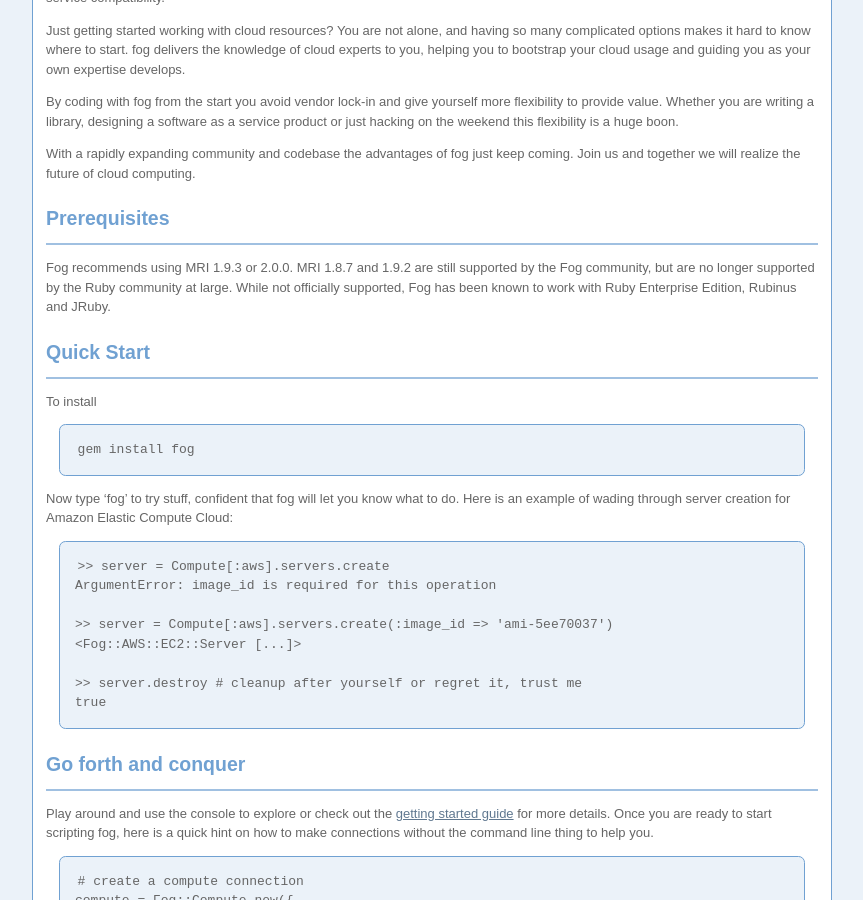
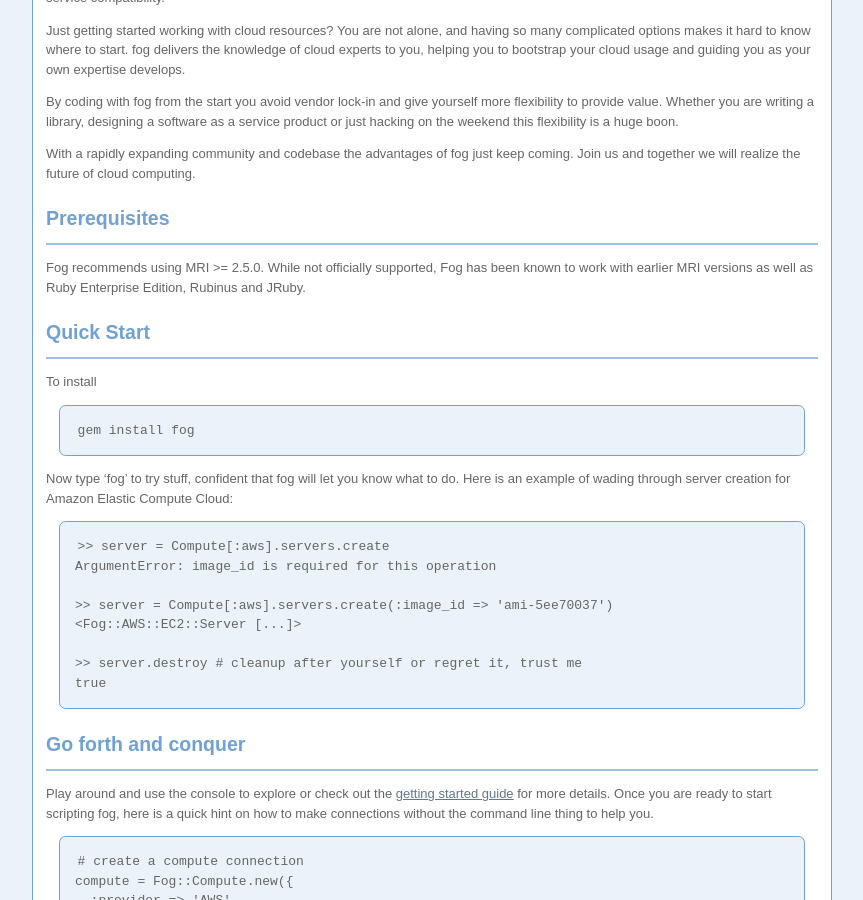
Before and after one commit to fog/fog.github.com, a Jekyll site: the page built from index.markdown, in a window 1280 px wide and 900 px high, scrolled down 301 px. Shown: the whole window, without its empty margins (208-1071 px from the left). Built offline with Jekyll 4.4.1, drawn with Linux system fonts in a browser that asks for light colours; nearby versions of some CDN libraries.

Commit message:
update ruby version recommendations

```diff
--- a/index.markdown
+++ b/index.markdown
@@ -13,7 +13,7 @@ With a rapidly expanding community and codebase the advantages of fog just keep
 
 ## Prerequisites
 
-Fog recommends using MRI 1.9.3 or 2.0.0.  MRI 1.8.7 and 1.9.2 are still supported by the Fog community, but are no longer supported by the Ruby community at large.  While not officially supported, Fog has been known to work with Ruby Enterprise Edition, Rubinus and JRuby.
+Fog recommends using MRI >= 2.5.0. While not officially supported, Fog has been known to work with earlier MRI versions as well as Ruby Enterprise Edition, Rubinus and JRuby.
 
 ## Quick Start
 
```
